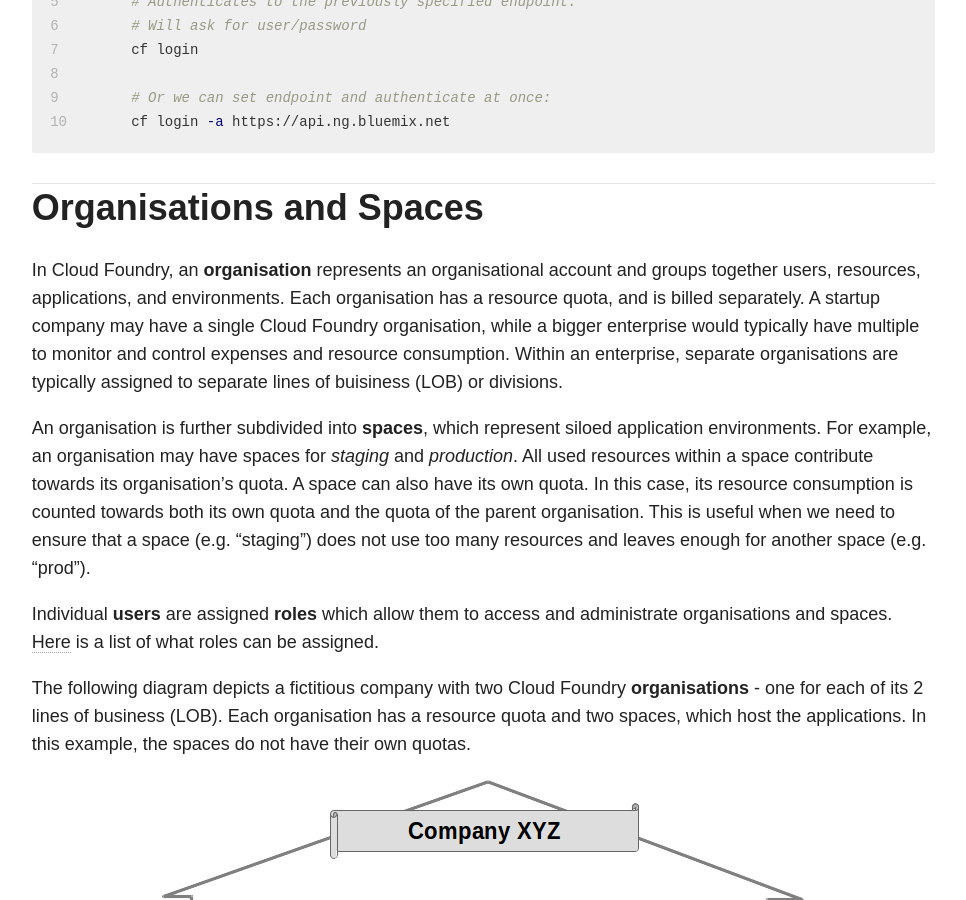
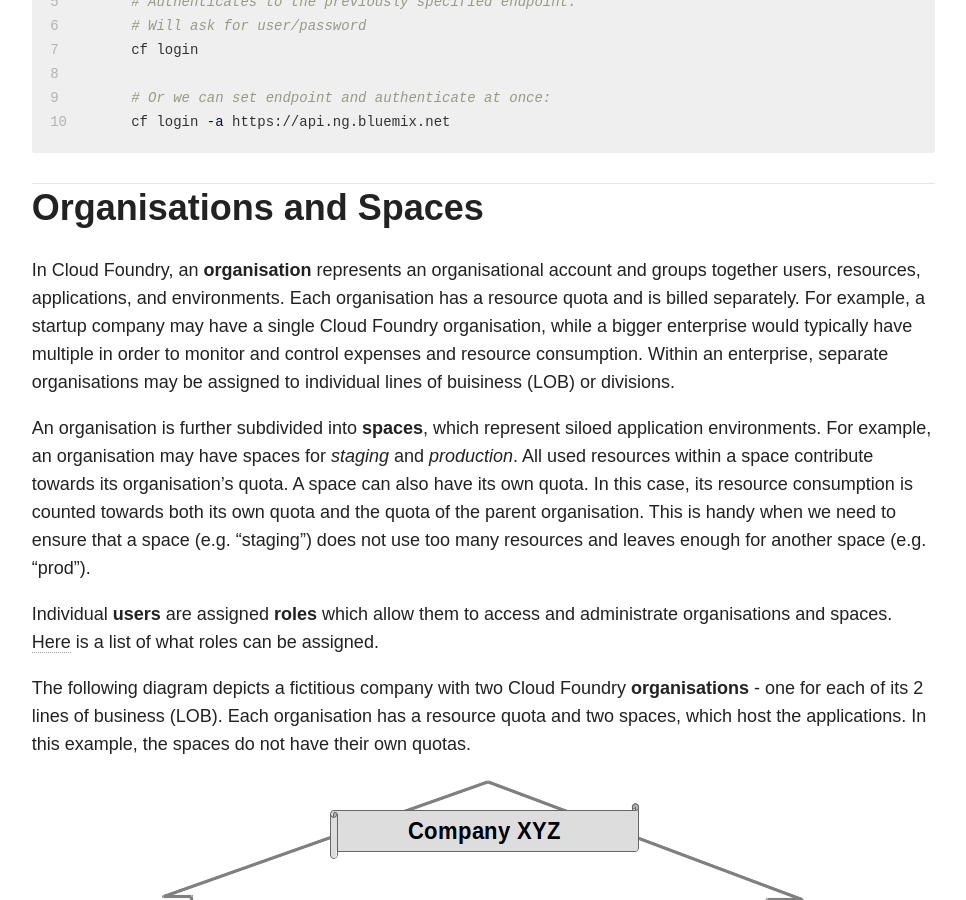
Before and after one commit to nikolayg/nikgrozev-website, a Jekyll site: the page built from _posts/blog/2017-01-29-cloud-foundry-part-1-orgs-spaces-buildpacks-and-services.md, in a window 1280 px wide and 900 px high, scrolled down 1467 px. Shown: the whole window, without its empty margins (279-1245 px from the left). Built offline with Jekyll 4.4.1, drawn with Linux system fonts in a browser that asks for light colours; nearby versions of some CDN libraries; comment, search, counter and statistics services are not loaded; some of the changed text lies outside the part shown.

```diff
--- a/_posts/blog/2017-01-29-cloud-foundry-part-1-orgs-spaces-buildpacks-and-services.md
+++ b/_posts/blog/2017-01-29-cloud-foundry-part-1-orgs-spaces-buildpacks-and-services.md
@@ -89,12 +89,12 @@
 
 In Cloud Foundry, an **organisation** represents an organisational account
 and groups together users, resources, applications, and environments.
-Each organisation has a resource quota, and is billed separately.
-A startup company may have a single Cloud Foundry organisation, while
-a bigger enterprise would typically have multiple to
+Each organisation has a resource quota and is billed separately.
+For example, a startup company may have a single Cloud Foundry organisation, while
+a bigger enterprise would typically have multiple in order to
 monitor and control expenses and resource consumption. Within
-an enterprise, separate organisations are typically assigned to
-separate lines of buisiness (LOB) or divisions.
+an enterprise, separate organisations may be assigned to
+individual lines of buisiness (LOB) or divisions.
 
 An organisation is further subdivided into **spaces**, which represent
 siloed application environments. For example, an organisation may have
@@ -102,7 +102,7 @@
 contribute towards its organisation's quota. A space can also have
 its own quota. In this case, its resource consumption is counted towards
 both its own quota and the quota of the parent organisation. This is
-useful when we need to ensure that a space (e.g. "staging") does
+handy when we need to ensure that a space (e.g. "staging") does
 not use too many resources and leaves enough for another space (e.g. "prod").
 
 Individual **users** are assigned **roles** which allow them to
@@ -161,7 +161,7 @@
 template called **buildpack**.
 A buildpack provides framework and runtime support - e.g. a preconfigured Java Web
 server. A buiildpack defines the server configuration and setup
-and we just need to push our code.
+and we just need to push code which can be run in such an environment.
 
 Cloud Foundry comes with a number of
 [system buildpacks](https://docs.cloudfoundry.org/buildpacks/) for
@@ -312,7 +312,7 @@
 In Cloud Foundry, services can be **attached** to an application so
 that it can use them.
 
-For example data bases, data analytics APIs, pub-sub systems, and
+For example, data bases, data analytics APIs, pub-sub systems, and
 even autoscaling can be implemented as services.
 Whenever the application logic needs to know about a service instance (e.g. to
 connect to a database), this information is provided via the `VCAP_SERVICES`
```
Also changed, not shown: other parts of _posts/blog/2017-01-29-cloud-foundry-part-1-orgs-spaces-buildpacks-and-services.md (+11 -11 lines).
